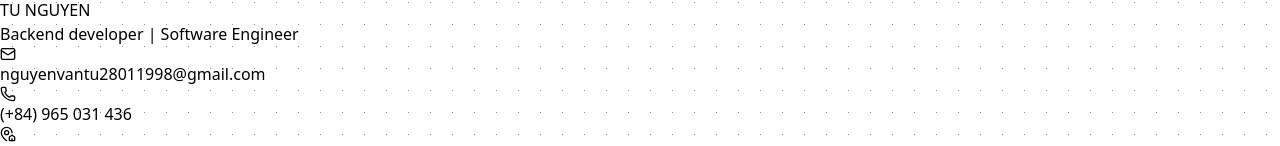
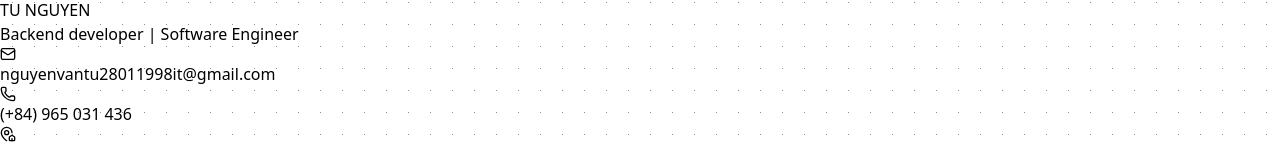
Before and after one commit to vantu2801se/vantu2801se.github.io, a Next.js app: page / in a window 1280 px wide. Shown: the part 402-548 px from the top of the page. Built offline with nearby package versions, Linux system fonts and the light colour scheme.

Commit message:
fix: rename email

```diff
--- a/src/components/introduction.tsx
+++ b/src/components/introduction.tsx
@@ -17,7 +17,7 @@ export default function Introduction() {
             <div className="select-text text-sm mx-4">
                 <div className="flex items-center gap-2">
                     <Mail size={16} />
-                    <p> nguyenvantu28011998@gmail.com </p>
+                    <p> nguyenvantu28011998it@gmail.com </p>
                 </div>
                 <div className="flex items-center gap-2">
                     <Phone size={16} />
```
